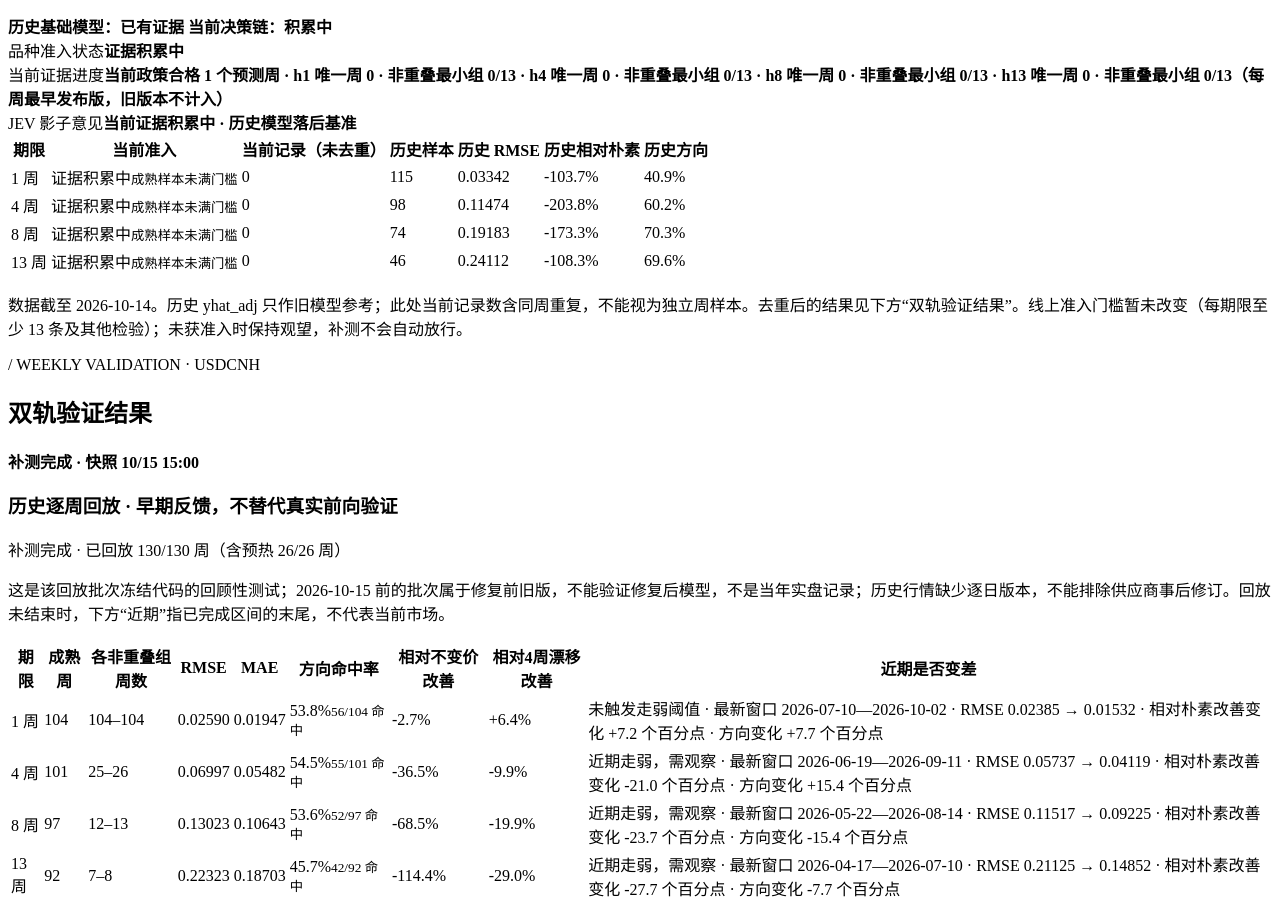
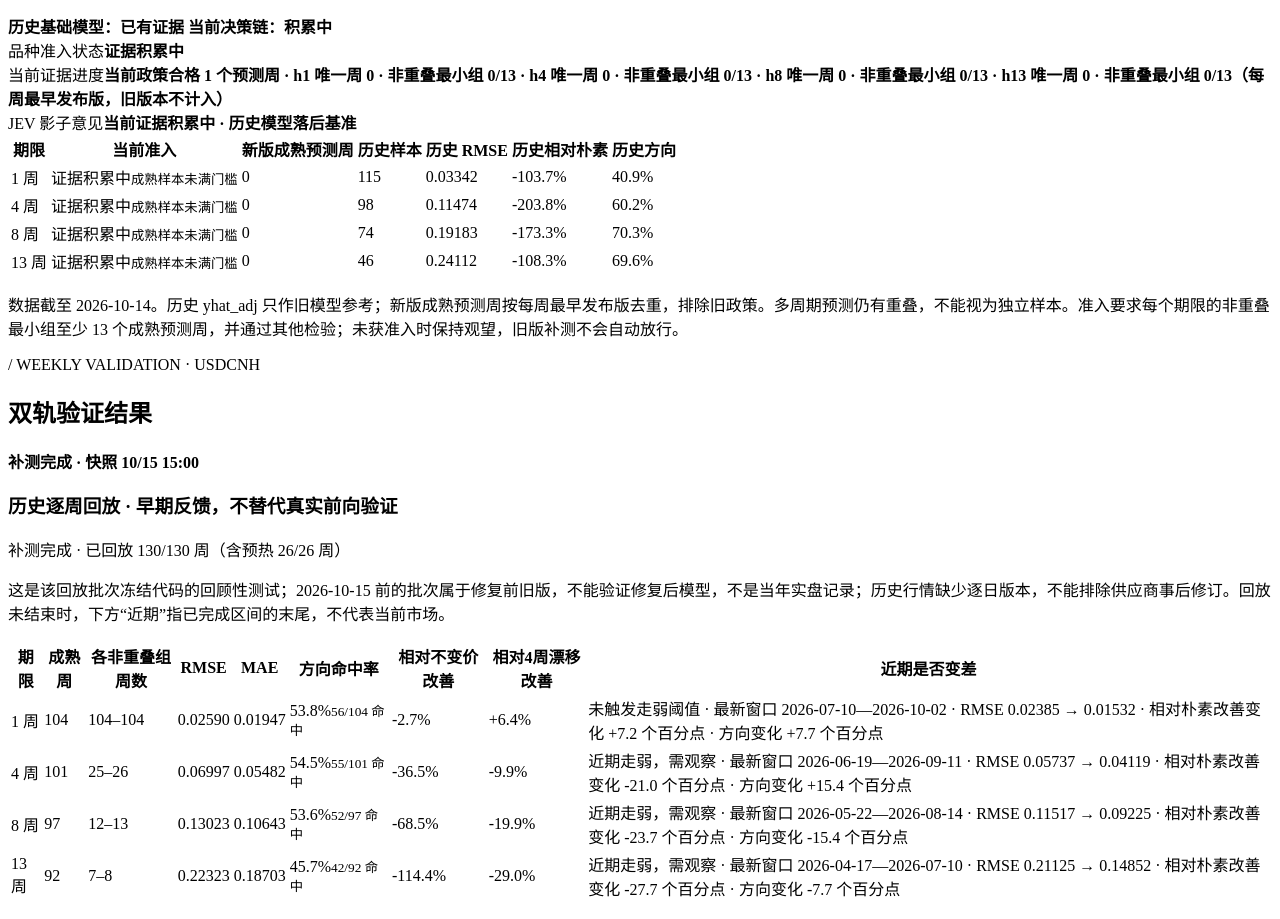
Before and after one commit to aspttwwly/fx-metals-forecast-board, a website with bundled scripts: page index.html in a window 1280 px wide. Shown: the part 3020-3939 px from the top of the page. Built offline with nearby package versions, Linux system fonts and the light colour scheme; files whose address does not match are found by name.

Commit message:
Align evidence labels with fixed-origin weekly admission

```diff
--- a/index.html
+++ b/index.html
@@ -219,7 +219,7 @@
           <div class="evidence-table-scroll">
             <table class="evidence-table">
               <thead>
-                <tr><th>期限</th><th>当前准入</th><th>当前记录（未去重）</th><th>历史样本</th><th>历史 RMSE</th><th>历史相对朴素</th><th>历史方向</th></tr>
+                <tr><th>期限</th><th>当前准入</th><th>新版成熟预测周</th><th>历史样本</th><th>历史 RMSE</th><th>历史相对朴素</th><th>历史方向</th></tr>
               </thead>
               <tbody data-evidence-table></tbody>
             </table>
@@ -532,6 +532,6 @@
       </form>
     </dialog>
 
-    <script type="module" src="/src/main.js?v=20261015-fixed-origin-v2"></script>
+    <script type="module" src="/src/main.js?v=20261015-fixed-origin-v3"></script>
   </body>
 </html>
--- a/src/main.js
+++ b/src/main.js
@@ -1067,7 +1067,7 @@ function renderEvidence(data) {
   evidence("jevRaw", lifecycle.jevStatus === "SHADOW_EVALUATED" && rawParts.length
     ? rawParts.join(" · ") : jevStatusLabel(lifecycle));
   const threshold = Number(admission.policy?.minimumCurrentObservations) || minimum;
-  evidence("note", `数据截至 ${legacy.sourceDataCutoff || "--"}。历史 yhat_adj 只作旧模型参考；此处当前记录数含同周重复，不能视为独立周样本。去重后的结果见下方“双轨验证结果”。线上准入门槛暂未改变（每期限至少 ${threshold || "--"} 条及其他检验）；未获准入时保持观望，补测不会自动放行。`);
+  evidence("note", `数据截至 ${admission.sourceDataCutoff || legacy.sourceDataCutoff || "--"}。历史 yhat_adj 只作旧模型参考；新版成熟预测周按每周最早发布版去重，排除旧政策。多周期预测仍有重叠，不能视为独立样本。准入要求每个期限的非重叠最小组至少 ${threshold || "--"} 个成熟预测周，并通过其他检验；未获准入时保持观望，旧版补测不会自动放行。`);
 
   const signedSkill = (value) => {
     if (!Number.isFinite(value)) return "--";
```
Also changed, not shown: tests/summary-layout.test.mjs (+9 -0 lines).
